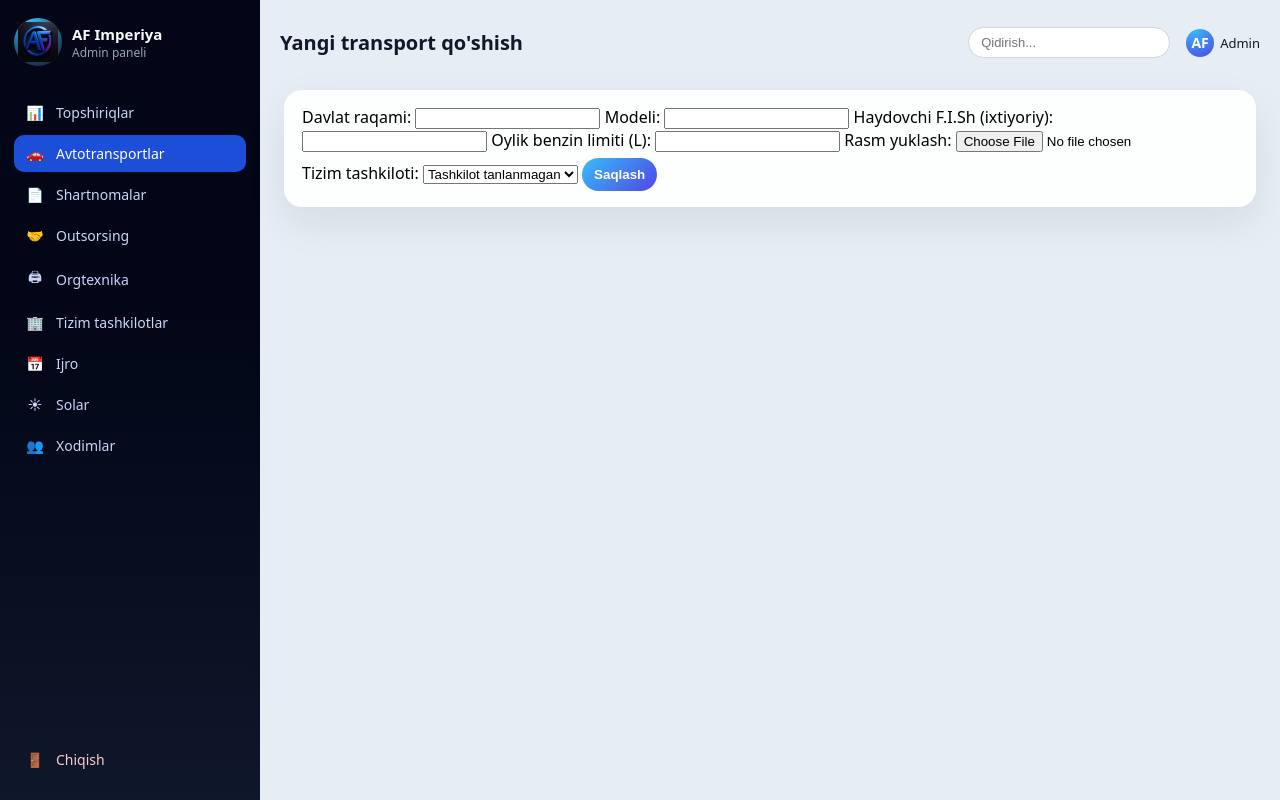
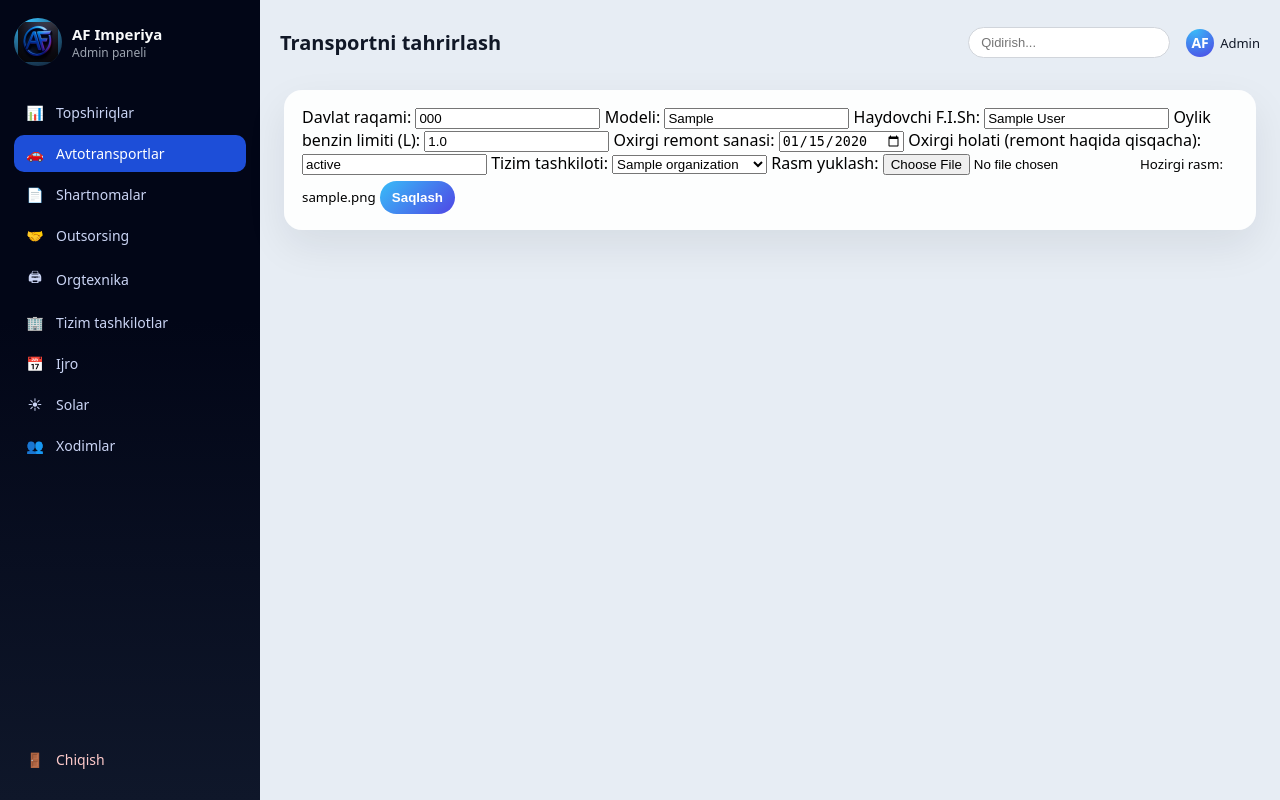
Before and after one commit to Mirfayziev/AF_IMPERIYA, a Flask app: page /vehicles/1/edit in a window 1280 px wide. Run offline with Flask 3, Linux system fonts and the light colour scheme; a user stored in the database is signed in; tables that the repository leaves empty hold one stand-in row (values such as "Sample post").

Commit message:
Update form.html

```diff
--- a/templates/vehicles/form.html
+++ b/templates/vehicles/form.html
@@ -1,31 +1,45 @@
 {% extends "base.html" %}
-{% block page_title %}Transport qo'shish{% endblock %}
-{% block header_title %}Yangi transport qo'shish{% endblock %}
+{% if v %}
+  {% set title = "Transportni tahrirlash" %}
+{% else %}
+  {% set title = "Yangi transport qo'shish" %}
+{% endif %}
+{% block page_title %}{{ title }}{% endblock %}
+{% block header_title %}{{ title }}{% endblock %}
 {% block content %}
 <div class="card-block">
   <form method="post" enctype="multipart/form-data" class="form">
     <label>Davlat raqami:
-      <input type="text" name="plate_number" required>
+      <input type="text" name="plate_number" value="{{ v.plate_number if v else '' }}" required>
     </label>
     <label>Modeli:
-      <input type="text" name="model" required>
+      <input type="text" name="model" value="{{ v.model if v else '' }}" required>
     </label>
-    <label>Haydovchi F.I.Sh (ixtiyoriy):
-      <input type="text" name="driver_full_name">
+    <label>Haydovchi F.I.Sh:
+      <input type="text" name="driver_full_name" value="{{ v.driver_full_name if v else '' }}">
     </label>
     <label>Oylik benzin limiti (L):
-      <input type="number" name="monthly_fuel_limit" required>
+      <input type="number" step="0.1" name="monthly_fuel_limit" value="{{ v.monthly_fuel_limit if v else '' }}" required>
     </label>
-    <label>Rasm yuklash:
-      <input type="file" name="image">
+    <label>Oxirgi remont sanasi:
+      <input type="date" name="last_repair_date" value="{{ v.last_repair_date|string if v and v.last_repair_date else '' }}">
+    </label>
+    <label>Oxirgi holati (remont haqida qisqacha):
+      <input type="text" name="last_repair_status" value="{{ v.last_repair_status if v else '' }}">
     </label>
     <label>Tizim tashkiloti:
       <select name="organization_id">
         <option value="">Tashkilot tanlanmagan</option>
         {% for o in orgs %}
-        <option value="{{ o.id }}">{{ o.name }}</option>
+        <option value="{{ o.id }}" {% if v and v.organization_id == o.id %}selected{% endif %}>{{ o.name }}</option>
         {% endfor %}
       </select>
+    </label>
+    <label>Rasm yuklash:
+      <input type="file" name="image">
+      {% if v and v.image_path %}
+        <small>Hozirgi rasm: {{ v.image_path }}</small>
+      {% endif %}
     </label>
     <button type="submit" class="btn-primary">Saqlash</button>
   </form>
```
